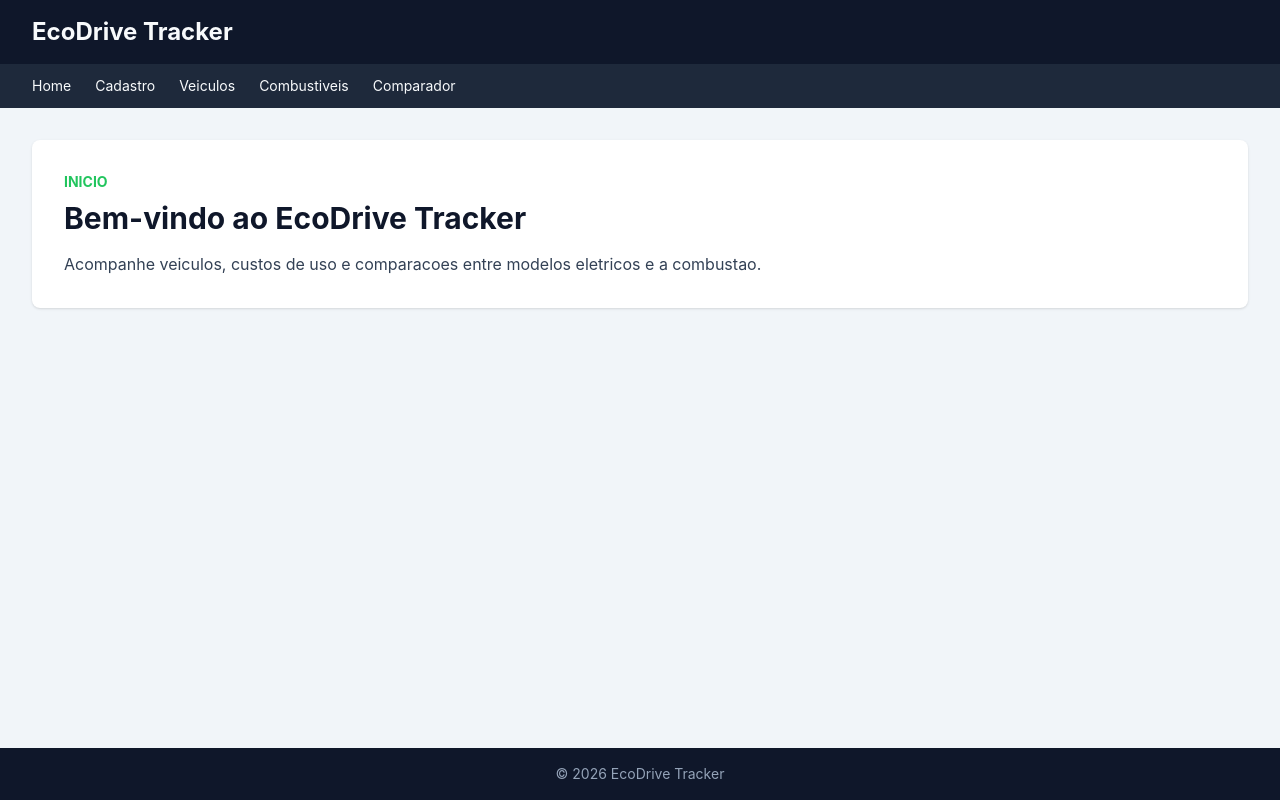
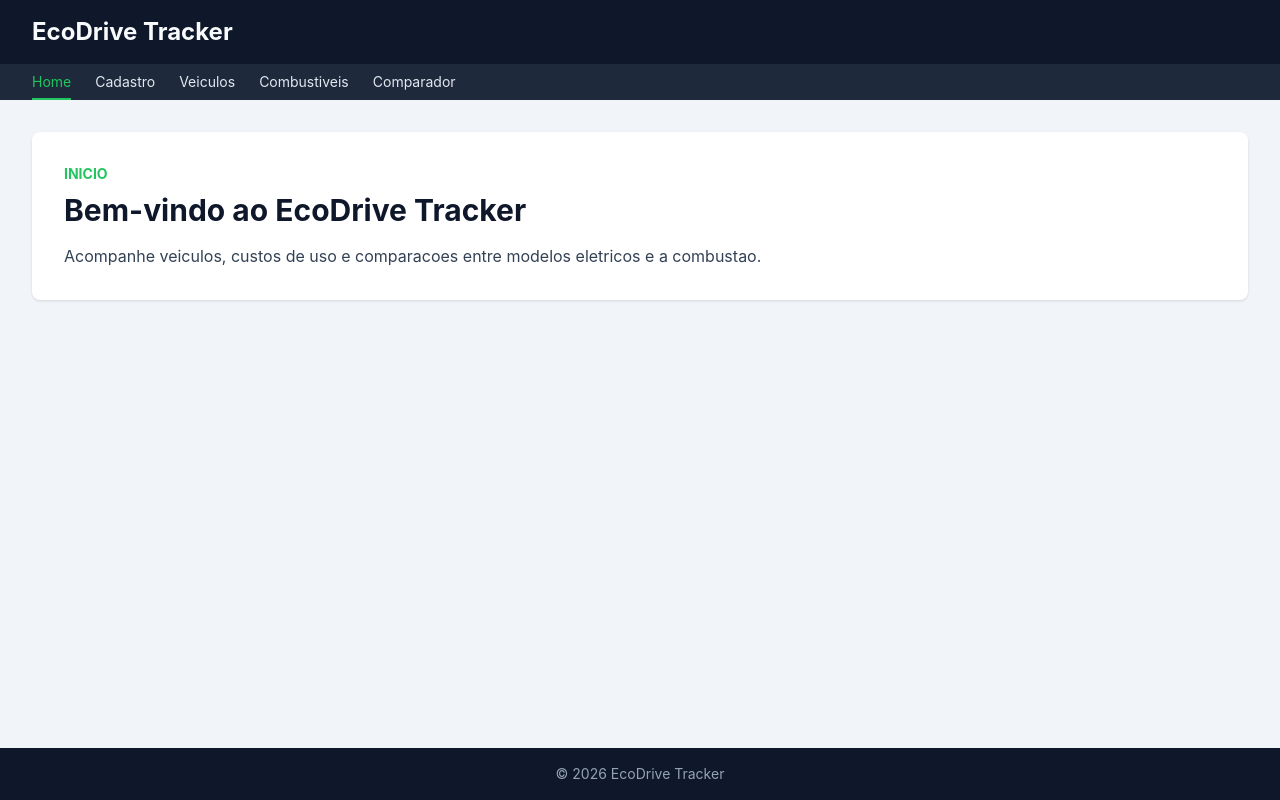
Before and after one commit to Gerebabh/ecodrive-tracker-react, a React (Vite) app: page / in a window 1280 px wide. Built offline with nearby package versions, Linux system fonts and the light colour scheme.

Commit message:
feat: cria componente navbar. Fecha #7

```diff
--- /dev/null
+++ b/components/Navbar.jsx
@@ -0,0 +1,42 @@
+import { NavLink } from 'react-router'
+
+function Navbar() {
+  const linkClass = ({ isActive }) =>
+    isActive
+      ? 'border-b-2 border-[#22C55E] py-2 text-[#22C55E]'
+      : 'border-b-2 border-transparent py-2 text-[#E2E8F0] hover:text-[#22C55E]'
+
+  return (
+    <nav aria-label="Navegacao principal" className="bg-[#1E293B]">
+      <ul className="mx-auto flex w-full max-w-7xl flex-wrap gap-4 px-4 py-2 text-sm sm:gap-6 sm:px-6 lg:px-8">
+        <li>
+          <NavLink to="/" end className={linkClass}>
+            Home
+          </NavLink>
+        </li>
+        <li>
+          <NavLink to="/cadastro" className={linkClass}>
+            Cadastro
+          </NavLink>
+        </li>
+        <li>
+          <NavLink to="/veiculos" className={linkClass}>
+            Veiculos
+          </NavLink>
+        </li>
+        <li>
+          <NavLink to="/combustivel" className={linkClass}>
+            Combustiveis
+          </NavLink>
+        </li>
+        <li>
+          <NavLink to="/comparador" className={linkClass}>
+            Comparador
+          </NavLink>
+        </li>
+      </ul>
+    </nav>
+  )
+}
+
+export default Navbar
--- a/layouts/Layout.jsx
+++ b/layouts/Layout.jsx
@@ -1,4 +1,5 @@
 import { Link, Outlet } from 'react-router'
+import Navbar from '../components/Navbar'
 
 function Layout() {
   return (
@@ -10,28 +11,7 @@ function Layout() {
           </Link>
         </div>
 
-        <nav
-          aria-label="Navegacao principal"
-          className="bg-[#1E293B]"
-        >
-          <ul className="mx-auto flex w-full max-w-7xl flex-wrap gap-4 px-4 py-3 text-sm sm:gap-6 sm:px-6 lg:px-8">
-            <li>
-              <Link to="/">Home</Link>
-            </li>
-            <li>
-              <Link to="/cadastro">Cadastro</Link>
-            </li>
-            <li>
-              <Link to="/veiculos">Veiculos</Link>
-            </li>
-            <li>
-              <Link to="/combustivel">Combustiveis</Link>
-            </li>
-            <li>
-              <Link to="/comparador">Comparador</Link>
-            </li>
-          </ul>
-        </nav>
+        <Navbar />
       </header>
 
       <main className="mx-auto w-full max-w-7xl flex-1 px-4 py-6 sm:px-6 sm:py-8 lg:px-8">
```
Also changed, not shown: 1 other file (tests, documents, lock files or other folders).
